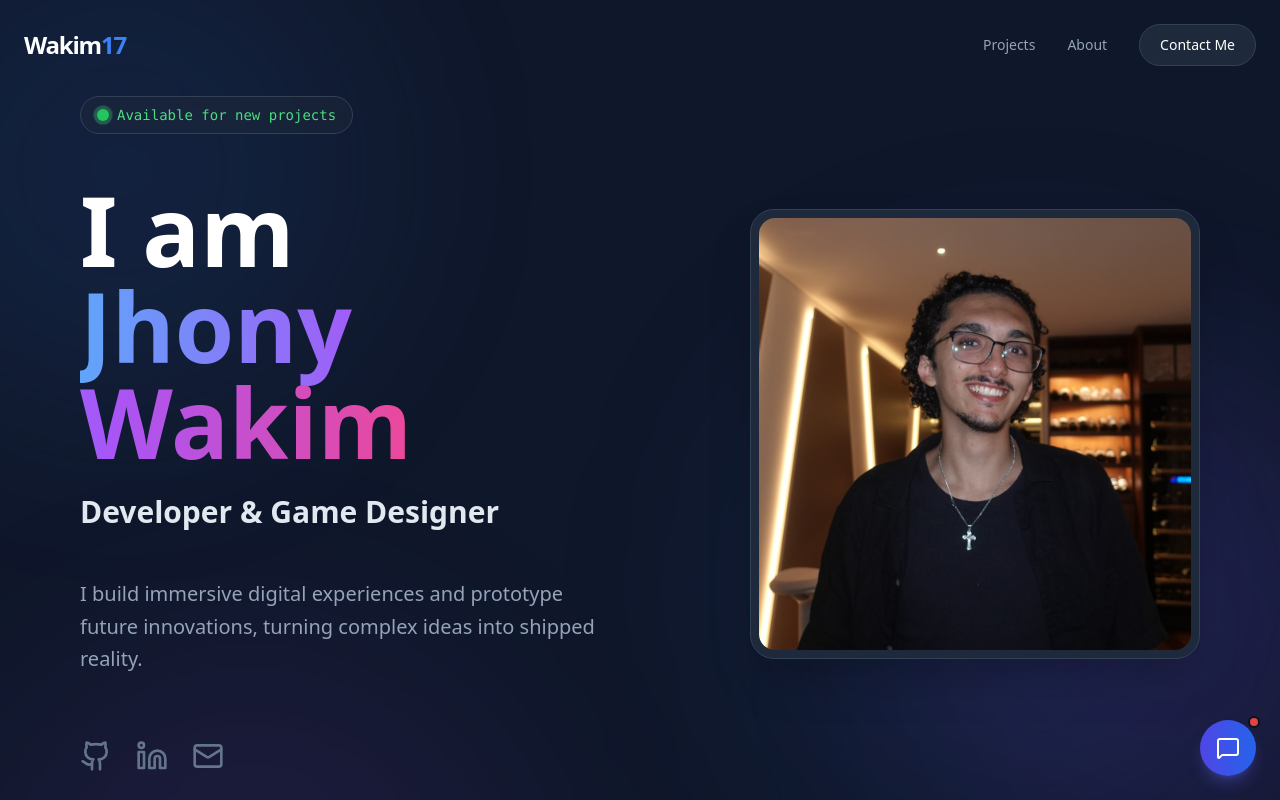
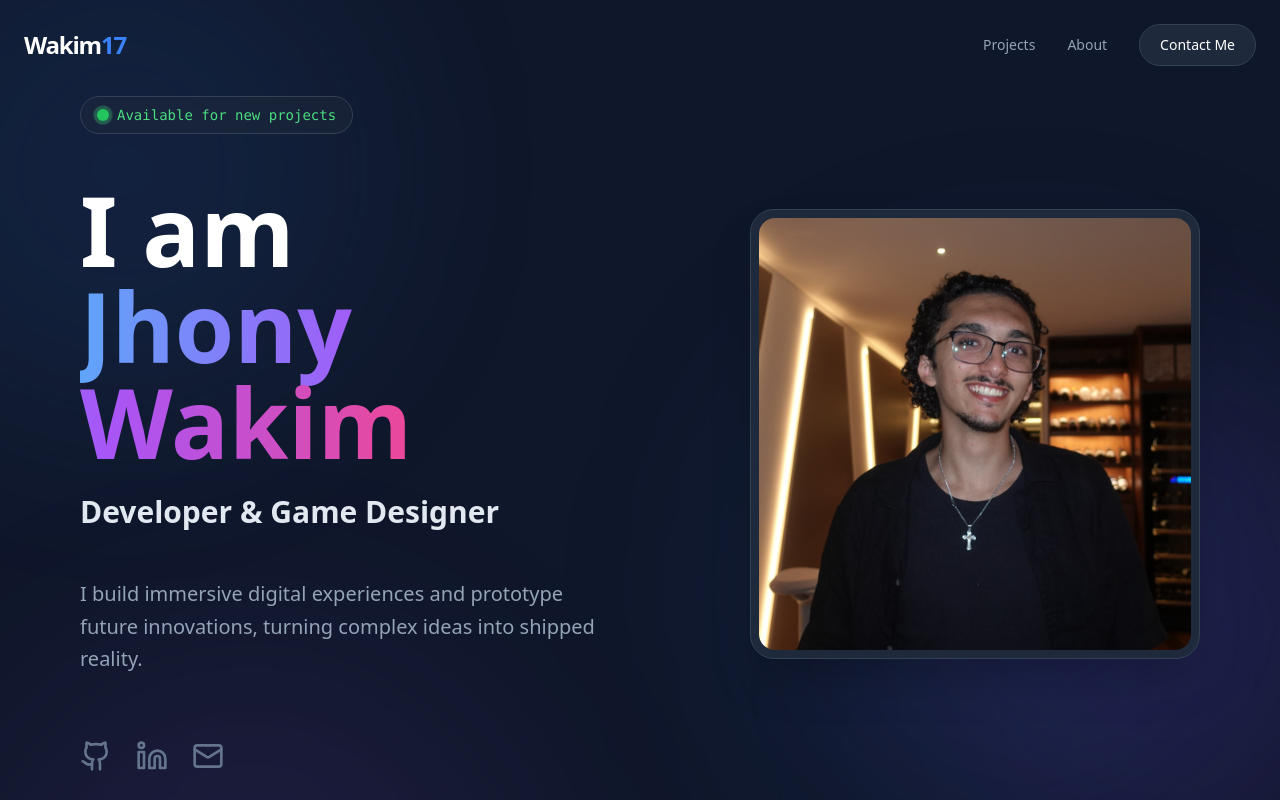
Before and after one commit to wakim17/Portfolio, a React (Vite) app: page / in a window 1280 px wide. Shown: the top 800 px of the page. Built offline with nearby package versions, Linux system fonts and the light colour scheme.

Commit message:
chore: temporarily disable the AI chatbot

```diff
--- a/src/App.tsx
+++ b/src/App.tsx
@@ -66,7 +66,7 @@ function App() {
         </main>
 
         <Footer />
-        <AIChat />
+        {/* <AIChat /> */}
       </div>
     </Router>
   );
```
